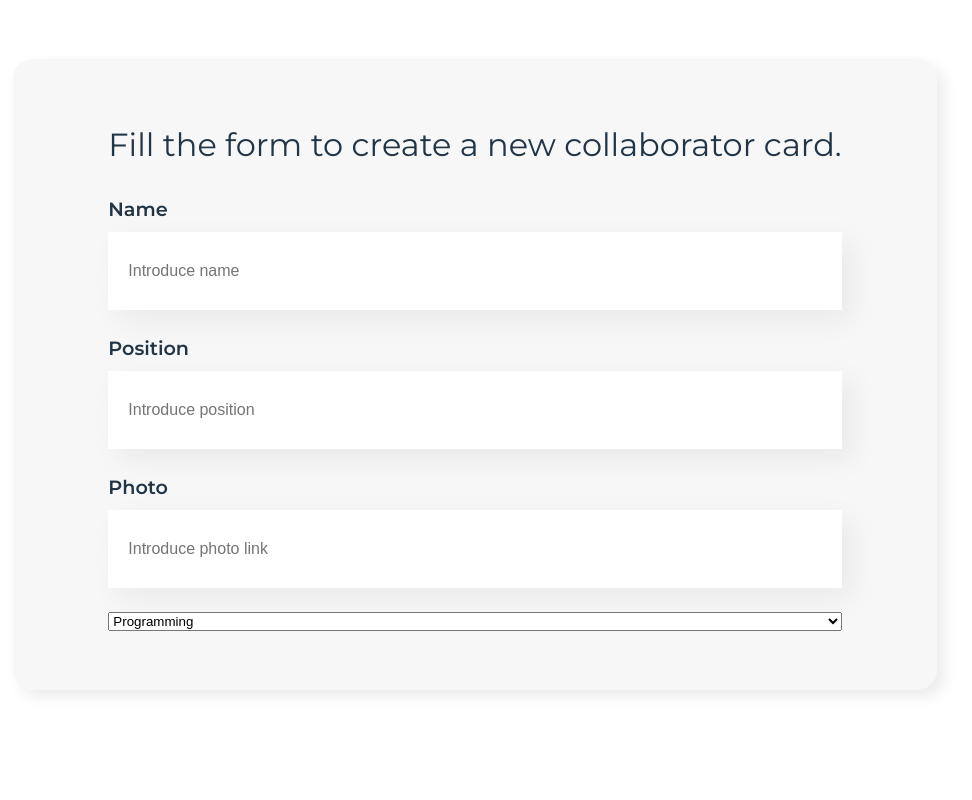
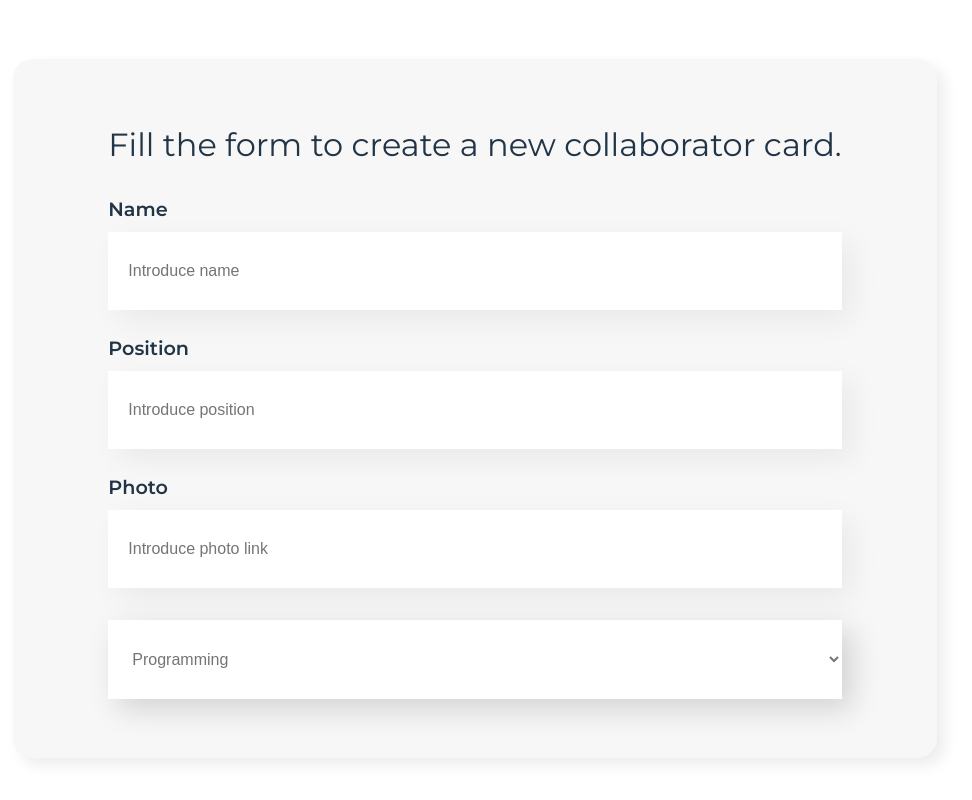
Before and after one commit to AbrahamOliden/react-org, a React (Vite) app: page / in a window 1280 px wide. Shown: the part 522-1322 px from the top of the page, without its empty margins (165-1137 px from the left). Before the commit the page ends 1292 px from the top, so only its background shows below. Built offline with nearby package versions, Linux system fonts and the light colour scheme.

Commit message:
add map function to create option element per team

```diff
--- a/src/components/dropdown/Dropdown.css
+++ b/src/components/dropdown/Dropdown.css
@@ -0,0 +1,9 @@
+.dropdown {
+    font-size: 1rem;
+    background-color: #FFFFFF;
+    color: rgba(24, 24, 24, 0.6);
+    padding: 30px 20px;
+    border: none;
+    box-shadow: 10px 10px 30px rgba(0, 0, 0, 0.15);
+    outline-color: var(--main-color);
+}
--- a/src/components/dropdown/Dropdown.jsx
+++ b/src/components/dropdown/Dropdown.jsx
@@ -1,14 +1,26 @@
-function DropDownMenu() {
+import './Dropdown.css'
+
+function DropDownMenu(props) {
+
+    const teams = [
+        "Programming",
+        "Front End",
+        "Data Science",
+        "Devops",
+        "UX/UI",
+        "Mobile",
+        "Innovation Management"
+    ];
+// <option value={team}>{team}</option>
     return (
         <div className="input-container" role="none">
-            <select name="team" >
-                <option value="">Programming</option>
-                <option value="">Front End</option>
-                <option value="">Data Science</option>
-                <option value="">Devops</option>
-                <option value="">UX/UI</option>
-                <option value="">Mobile</option>
-                <option value="">Innovation Management</option>
+            <label htmlFor="team" className="input-container__label">{props.title}</label>
+            <select name="team" id="team" className="dropdown">
+                { teams.map( (team) => {
+                    return (
+                        <option value={team}>{team}</option>
+                    );
+                } ) }
             </select>
         </div>
     )
```
